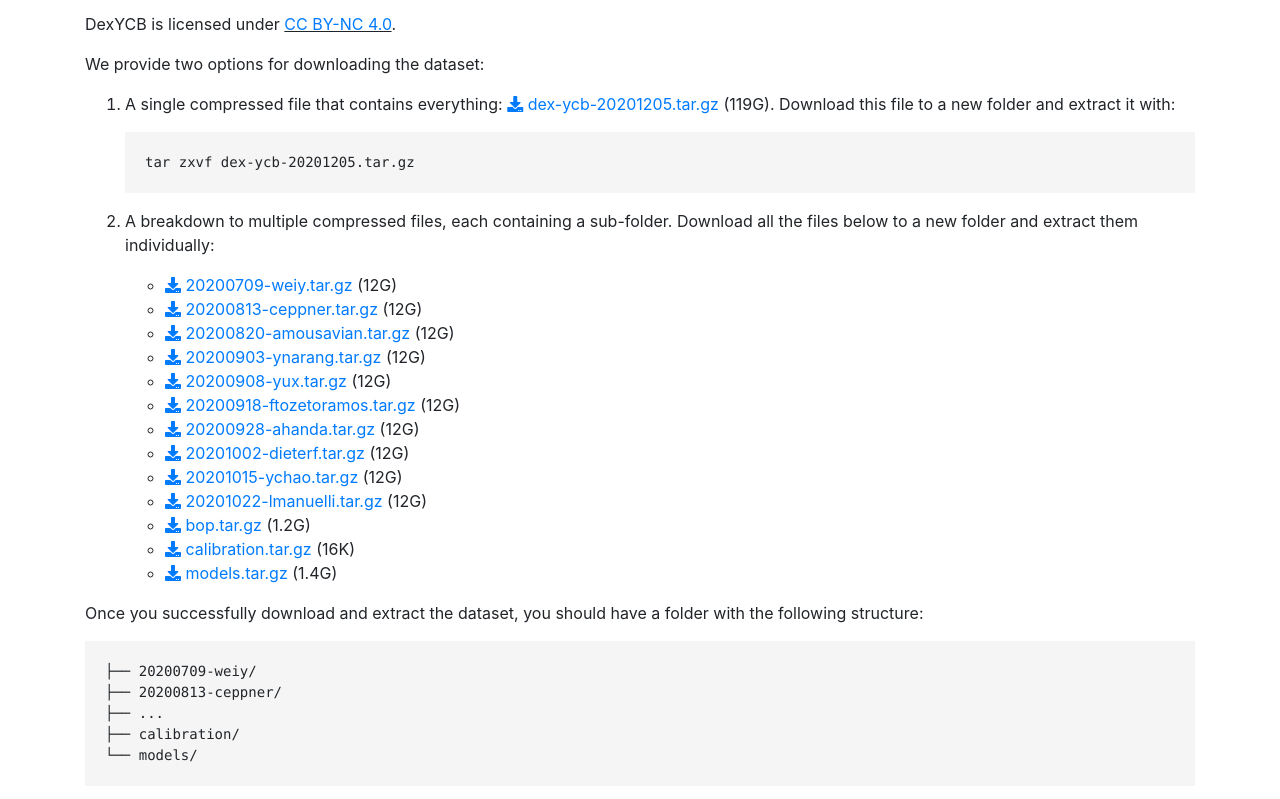
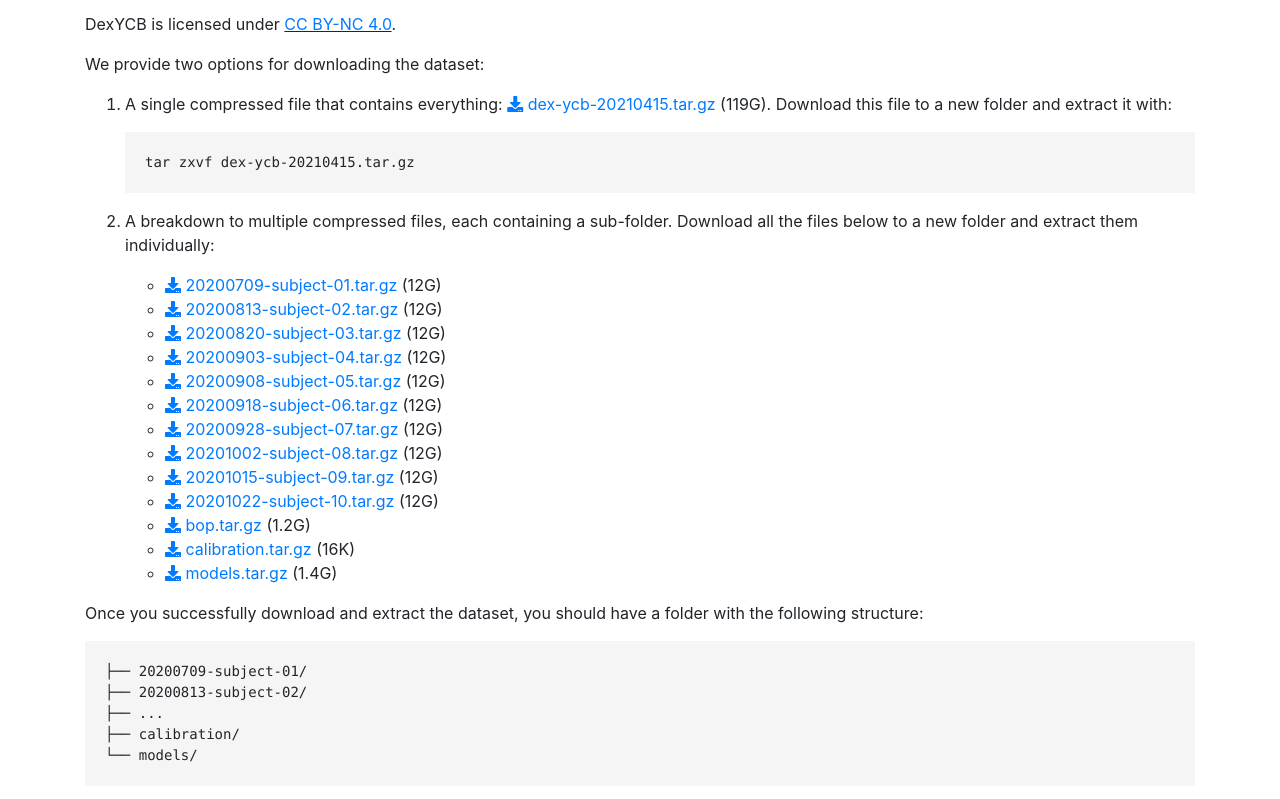
Before and after one commit to dex-ycb/dex-ycb.github.io, a plain HTML site: page index.html in a window 1280 px wide. Shown: the part 1820-2619 px from the top of the page. Drawn offline with nearby package versions, Linux system fonts and the light colour scheme.

Commit message:
Update subject folder names

```diff
--- a/index.html
+++ b/index.html
@@ -197,31 +197,31 @@
         <p>We provide two options for downloading the dataset:</p>
         <ol>
           <li>
-            <p>A single compressed file that contains everything:<a href="https://drive.google.com/file/d/1mU3WN0HpBD71Wny6CfRWaGA2M_YMiG1c" target="_blank"><span class="icon"> <i class="fas fa-download"></i> </span>dex-ycb-20201205.tar.gz</a> (119G). Download this file to a new folder and extract it with:</p>
-            <pre><code>tar zxvf dex-ycb-20201205.tar.gz</code></pre>
+            <p>A single compressed file that contains everything:<a href="https://drive.google.com/file/d/18fD8RtWJM_fBi3bsuQTzdjIKxdRYtl57" target="_blank"><span class="icon"> <i class="fas fa-download"></i> </span>dex-ycb-20210415.tar.gz</a> (119G). Download this file to a new folder and extract it with:</p>
+            <pre><code>tar zxvf dex-ycb-20210415.tar.gz</code></pre>
           </li>
           <li>
             <p>A breakdown to multiple compressed files, each containing a sub-folder. Download all the files below to a new folder and extract them individually:</p>
             <ul>
-              <li><a href="https://drive.google.com/file/d/1W9epnHupIzPPripLBf1aJPbzRFAT1Tqe" target="_blank"><span class="icon"> <i class="fas fa-download"></i> </span>20200709-weiy.tar.gz</a> (12G)</li>
-              <li><a href="https://drive.google.com/file/d/1Ncsz_cbEzbEjQIDjgeP7ibwehy5GsP0V" target="_blank"><span class="icon"> <i class="fas fa-download"></i> </span>20200813-ceppner.tar.gz</a> (12G)</li>
-              <li><a href="https://drive.google.com/file/d/1Q2XmylKxDoIBdWVPbNFUhcf9-nzQY63s" target="_blank"><span class="icon"> <i class="fas fa-download"></i> </span>20200820-amousavian.tar.gz</a> (12G)</li>
-              <li><a href="https://drive.google.com/file/d/15F46wIP7eAXchuSytGDhvOVWF8WdkSDc" target="_blank"><span class="icon"> <i class="fas fa-download"></i> </span>20200903-ynarang.tar.gz</a> (12G)</li>
-              <li><a href="https://drive.google.com/file/d/1XTdhGe3ai4qMgDU2or8fNLGeRpno-Htq" target="_blank"><span class="icon"> <i class="fas fa-download"></i> </span>20200908-yux.tar.gz</a> (12G)</li>
-              <li><a href="https://drive.google.com/file/d/12BoeeI7hGaq_TwmvK3VzSmi6uikY9Guv" target="_blank"><span class="icon"> <i class="fas fa-download"></i> </span>20200918-ftozetoramos.tar.gz</a> (12G)</li>
-              <li><a href="https://drive.google.com/file/d/1b99sCgjOQ9H6HjyDrvbZdLrS960VLUy1" target="_blank"><span class="icon"> <i class="fas fa-download"></i> </span>20200928-ahanda.tar.gz</a> (12G)</li>
-              <li><a href="https://drive.google.com/file/d/1lTaI0QAUY87F3VibrA0Jtgc5I8gXSzvG" target="_blank"><span class="icon"> <i class="fas fa-download"></i> </span>20201002-dieterf.tar.gz</a> (12G)</li>
-              <li><a href="https://drive.google.com/file/d/1E72oocWNcZSWC6nO85eZG18BVAhAmPyf" target="_blank"><span class="icon"> <i class="fas fa-download"></i> </span>20201015-ychao.tar.gz</a> (12G)</li>
-              <li><a href="https://drive.google.com/file/d/1btUT_jO8FAkWx7IXpBQX7O2-4pGspt4U" target="_blank"><span class="icon"> <i class="fas fa-download"></i> </span>20201022-lmanuelli.tar.gz</a> (12G)</li>
-              <li><a href="https://drive.google.com/file/d/1Mlen4A8_LtbOmoZeVPLMARMvZqkSil_P" target="_blank"><span class="icon"> <i class="fas fa-download"></i> </span>bop.tar.gz</a> (1.2G)</li>
-              <li><a href="https://drive.google.com/file/d/1wY67z7PD_YkJZ_-GfkeBrOXl3WaSfrrQ" target="_blank"><span class="icon"> <i class="fas fa-download"></i> </span>calibration.tar.gz</a> (16K)</li>
-              <li><a href="https://drive.google.com/file/d/1DgyNGcSzYa2HJvqAc7E2M2c4Op0h6xcC" target="_blank"><span class="icon"> <i class="fas fa-download"></i> </span>models.tar.gz</a> (1.4G)</li>
+              <li><a href="https://drive.google.com/file/d/1Ehh92wDE3CWAiKG7E9E73HjN2Xk2XfEk" target="_blank"><span class="icon"> <i class="fas fa-download"></i> </span>20200709-subject-01.tar.gz</a> (12G)</li>
+              <li><a href="https://drive.google.com/file/d/1Uo7MLqTbXEa-8s7YQZ3duugJ1nXFEo62" target="_blank"><span class="icon"> <i class="fas fa-download"></i> </span>20200813-subject-02.tar.gz</a> (12G)</li>
+              <li><a href="https://drive.google.com/file/d/1FkUxas8sv8UcVGgAzmSZlJw1eI5W5CXq" target="_blank"><span class="icon"> <i class="fas fa-download"></i> </span>20200820-subject-03.tar.gz</a> (12G)</li>
+              <li><a href="https://drive.google.com/file/d/14up6qsTpvgEyqOQ5hir-QbjMB_dHfdpA" target="_blank"><span class="icon"> <i class="fas fa-download"></i> </span>20200903-subject-04.tar.gz</a> (12G)</li>
+              <li><a href="https://drive.google.com/file/d/1NBA_FPyGWOQF5-X9ueAat5g8lDMz-EmS" target="_blank"><span class="icon"> <i class="fas fa-download"></i> </span>20200908-subject-05.tar.gz</a> (12G)</li>
+              <li><a href="https://drive.google.com/file/d/1UWIN2-wOBZX2T0dkAi4ctAAW8KffkXMQ" target="_blank"><span class="icon"> <i class="fas fa-download"></i> </span>20200918-subject-06.tar.gz</a> (12G)</li>
+              <li><a href="https://drive.google.com/file/d/1oWEYD_o3PVh39pLzMlJcArkDtMj4nzI0" target="_blank"><span class="icon"> <i class="fas fa-download"></i> </span>20200928-subject-07.tar.gz</a> (12G)</li>
+              <li><a href="https://drive.google.com/file/d/1GTNZwhWbs7Mfez0krTgXwLPndvrw1Ztv" target="_blank"><span class="icon"> <i class="fas fa-download"></i> </span>20201002-subject-08.tar.gz</a> (12G)</li>
+              <li><a href="https://drive.google.com/file/d/1j0BLkaCjIuwjakmywKdOO9vynHTWR0UH" target="_blank"><span class="icon"> <i class="fas fa-download"></i> </span>20201015-subject-09.tar.gz</a> (12G)</li>
+              <li><a href="https://drive.google.com/file/d/1FvFlRfX-p5a5sAWoKEGc17zKJWwKaSB-" target="_blank"><span class="icon"> <i class="fas fa-download"></i> </span>20201022-subject-10.tar.gz</a> (12G)</li>
+              <li><a href="https://drive.google.com/file/d/1CPqLjsaYNjE3xSJbuWmqaMsGvyGIxiKL" target="_blank"><span class="icon"> <i class="fas fa-download"></i> </span>bop.tar.gz</a> (1.2G)</li>
+              <li><a href="https://drive.google.com/file/d/1UAwVKT4Rgb1fLcFoa1o71_-0NtSvvLAQ" target="_blank"><span class="icon"> <i class="fas fa-download"></i> </span>calibration.tar.gz</a> (16K)</li>
+              <li><a href="https://drive.google.com/file/d/1cAzlQBpcTatI5ykYQ8ziQiHLUG_a_UpM" target="_blank"><span class="icon"> <i class="fas fa-download"></i> </span>models.tar.gz</a> (1.4G)</li>
             </ul>
           </li>
         </ol>
         <p>Once you successfully download and extract the dataset, you should have a folder with the following structure:</p>
-        <pre><code>├── 20200709-weiy/
-├── 20200813-ceppner/
+        <pre><code>├── 20200709-subject-01/
+├── 20200813-subject-02/
 ├── ...
 ├── calibration/
 └── models/</code></pre>
@@ -257,7 +257,7 @@
       </div>
 
       <hr>
-      <p>Last updated on 2021/04/12</p>
+      <p>Last updated on 2021/04/15</p>
     </div>
   </div>
 </div>
```
